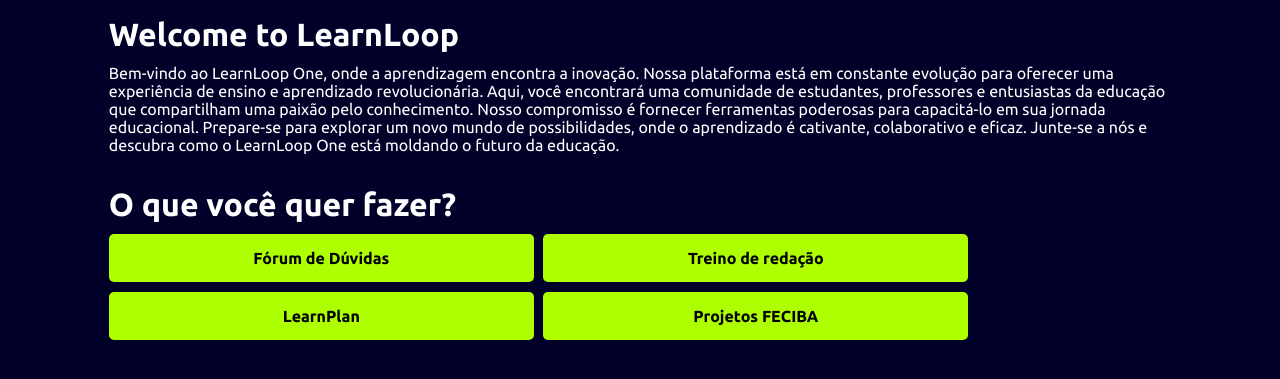
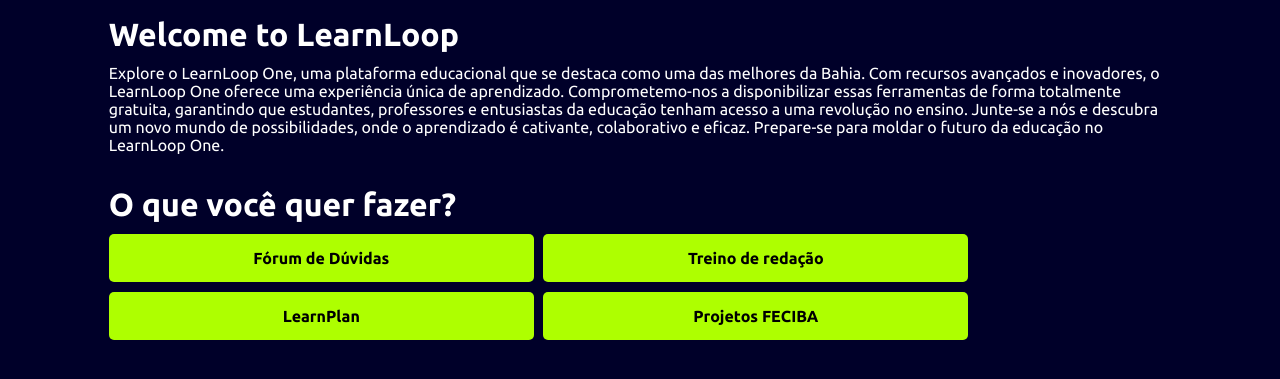
Before and after one commit to guxtavodev/learnloop, a Flask app: page / in a window 1280 px wide. Shown: the part 115-494 px from the top of the page. Run offline with Flask 3, Linux system fonts and the light colour scheme; some libraries are stand-ins or nearby versions; some web fonts are replaced.

Commit message:
sla, novo texto para introdução

```diff
--- a/app/templates/index.html
+++ b/app/templates/index.html
@@ -28,7 +28,7 @@
 {% block content %}
 <div class="container">
   <h3>Welcome to LearnLoop</h3>
-  <p>Bem-vindo ao LearnLoop One, onde a aprendizagem encontra a inovação. Nossa plataforma está em constante evolução para oferecer uma experiência de ensino e aprendizado revolucionária. Aqui, você encontrará uma comunidade de estudantes, professores e entusiastas da educação que compartilham uma paixão pelo conhecimento. Nosso compromisso é fornecer ferramentas poderosas para capacitá-lo em sua jornada educacional. Prepare-se para explorar um novo mundo de possibilidades, onde o aprendizado é cativante, colaborativo e eficaz. Junte-se a nós e descubra como o LearnLoop One está moldando o futuro da educação.</p>
+  <p>Explore o LearnLoop One, uma plataforma educacional que se destaca como uma das melhores da Bahia. Com recursos avançados e inovadores, o LearnLoop One oferece uma experiência única de aprendizado. Comprometemo-nos a disponibilizar essas ferramentas de forma totalmente gratuita, garantindo que estudantes, professores e entusiastas da educação tenham acesso a uma revolução no ensino. Junte-se a nós e descubra um novo mundo de possibilidades, onde o aprendizado é cativante, colaborativo e eficaz. Prepare-se para moldar o futuro da educação no LearnLoop One.</p>
 </div>
 
 <div class="container">
```
